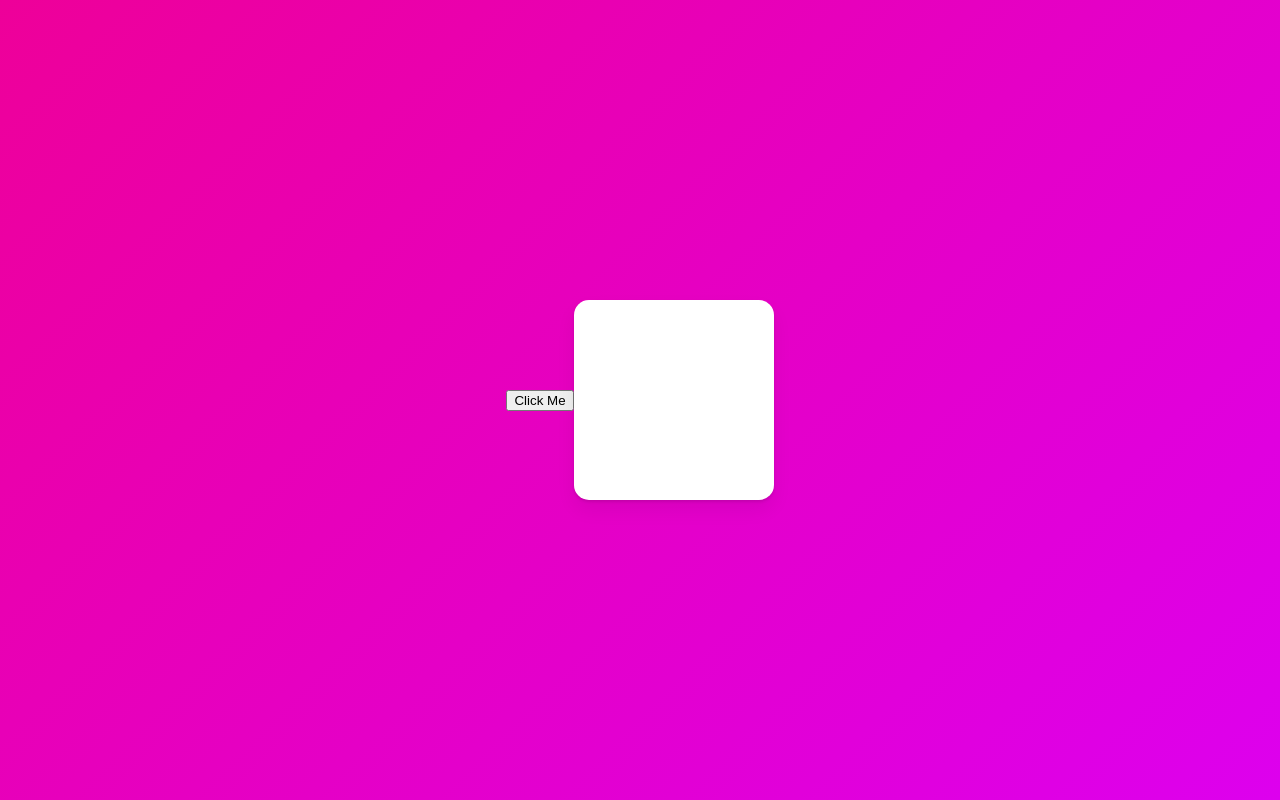
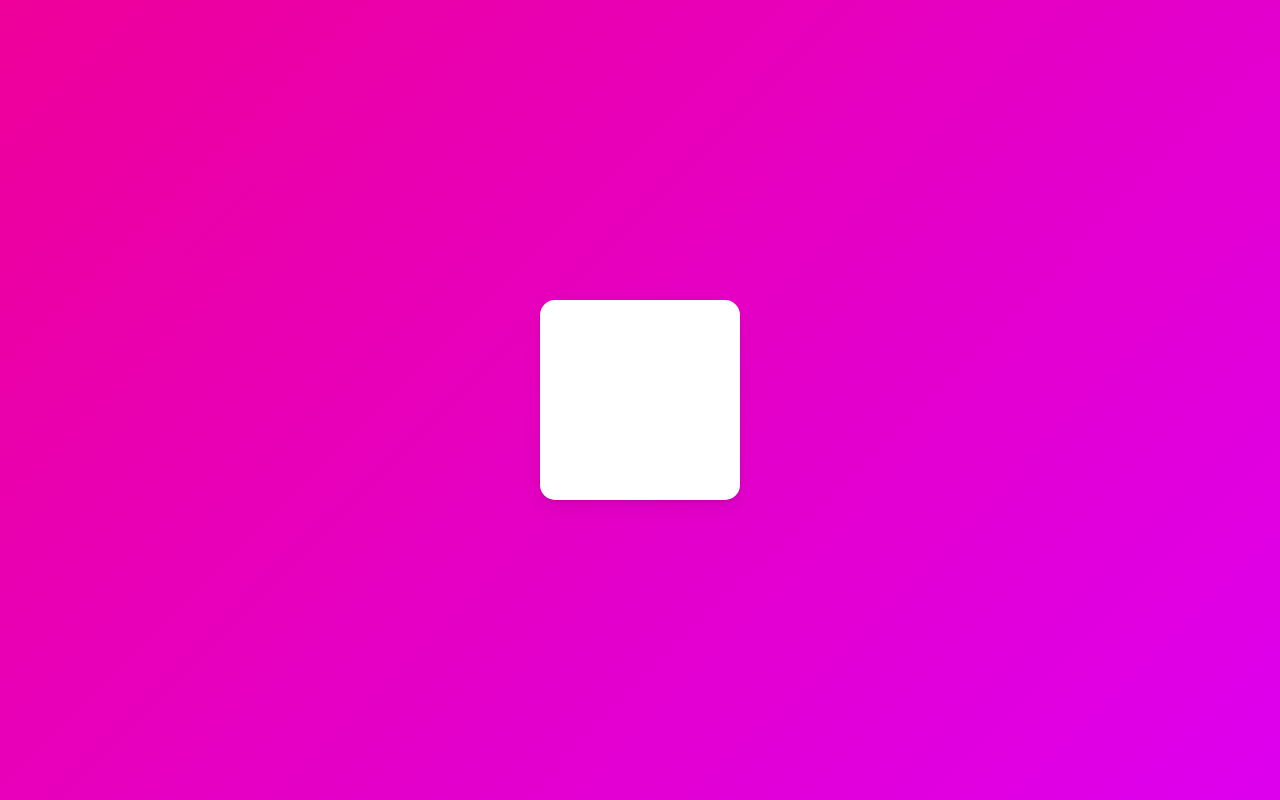
Before and after one commit to wndjs803/react-masterclass, a React (Create React App) app: page / in a window 1280 px wide. Built offline with nearby package versions, Linux system fonts and the light colour scheme.

Commit message:
motionValues part 2 useTransform

```diff
--- a/src/App.tsx
+++ b/src/App.tsx
@@ -1,5 +1,5 @@
 import styled from "styled-components";
-import { motion, useMotionValue } from "framer-motion";
+import { motion, useMotionValue, useTransform } from "framer-motion";
 import { click } from "@testing-library/user-event/dist/click";
 import { useEffect, useRef } from "react";
 
@@ -33,13 +33,13 @@
 function App() {
   const x = useMotionValue(0); // x값 추적, state가 아님, 리렌더링 되지 않음
   // console.log(x); // 그래서 한 번만 출력
+  const scale = useTransform(x, [-800, 0, 800], [2, 1, 0.1]); //(읽을 값, 인풋, 아웃풋) mapping
   useEffect(() => {
     x.onChange(() => console.log(x.get()));
   }, [x]);
   return (
     <Wrapper>
-      <button onClick={() => x.set(200)}>Click Me</button>
-      <Box style={{ x }} drag="x" dragSnapToOrigin />
+      <Box style={{ x, scale }} drag="x" dragSnapToOrigin />
     </Wrapper>
   );
 }
```
